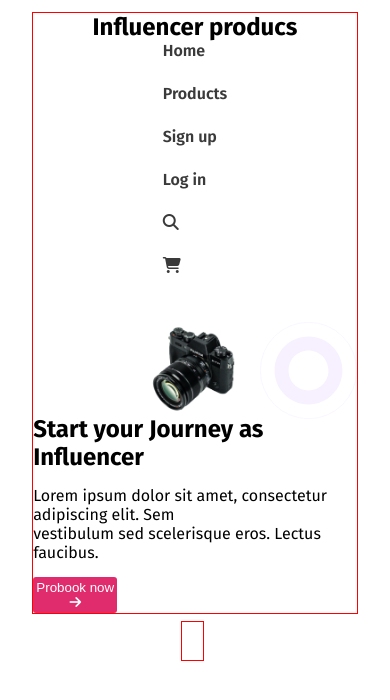
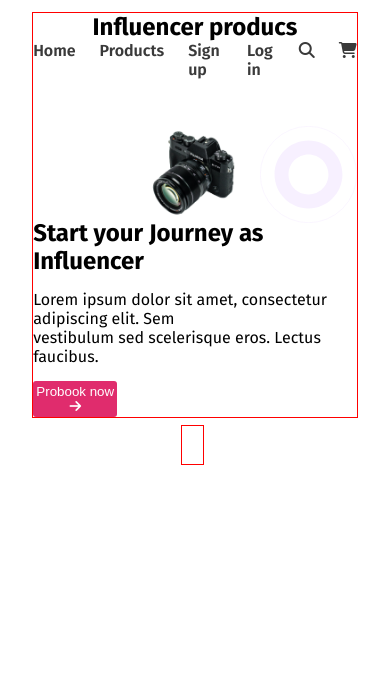
Before and after one commit to Subroto89/influencer-gear, a plain HTML site: page index.html in a window 390 px wide. Drawn offline with Linux system fonts and the light colour scheme.

Commit message:
media query correction of hero section

```diff
--- a/styles/styles.css
+++ b/styles/styles.css
@@ -91,7 +91,6 @@
 
 @media screen and (max-width: 576px){
     .hero-container_navBar,
-    .hero-container_navList,
     .hero-container_main-hero{
         flex-direction: column;
     }
```
